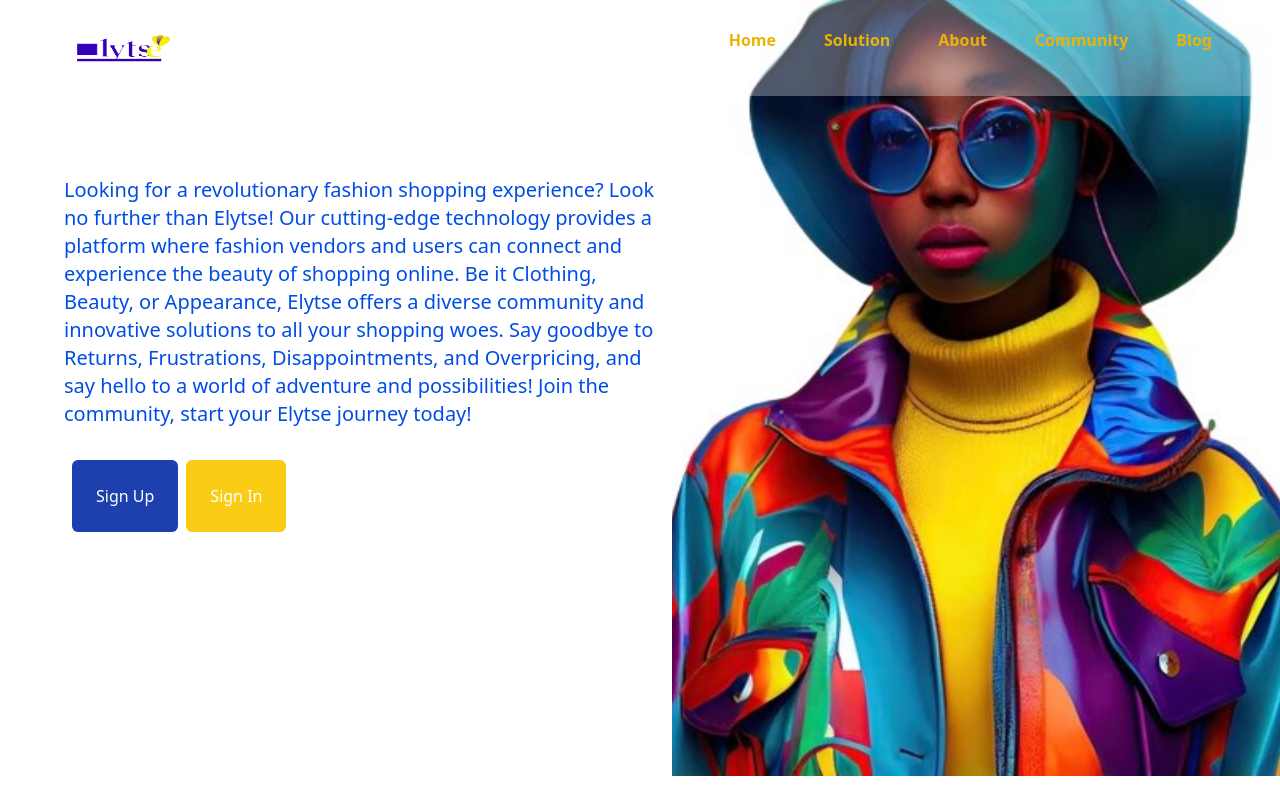
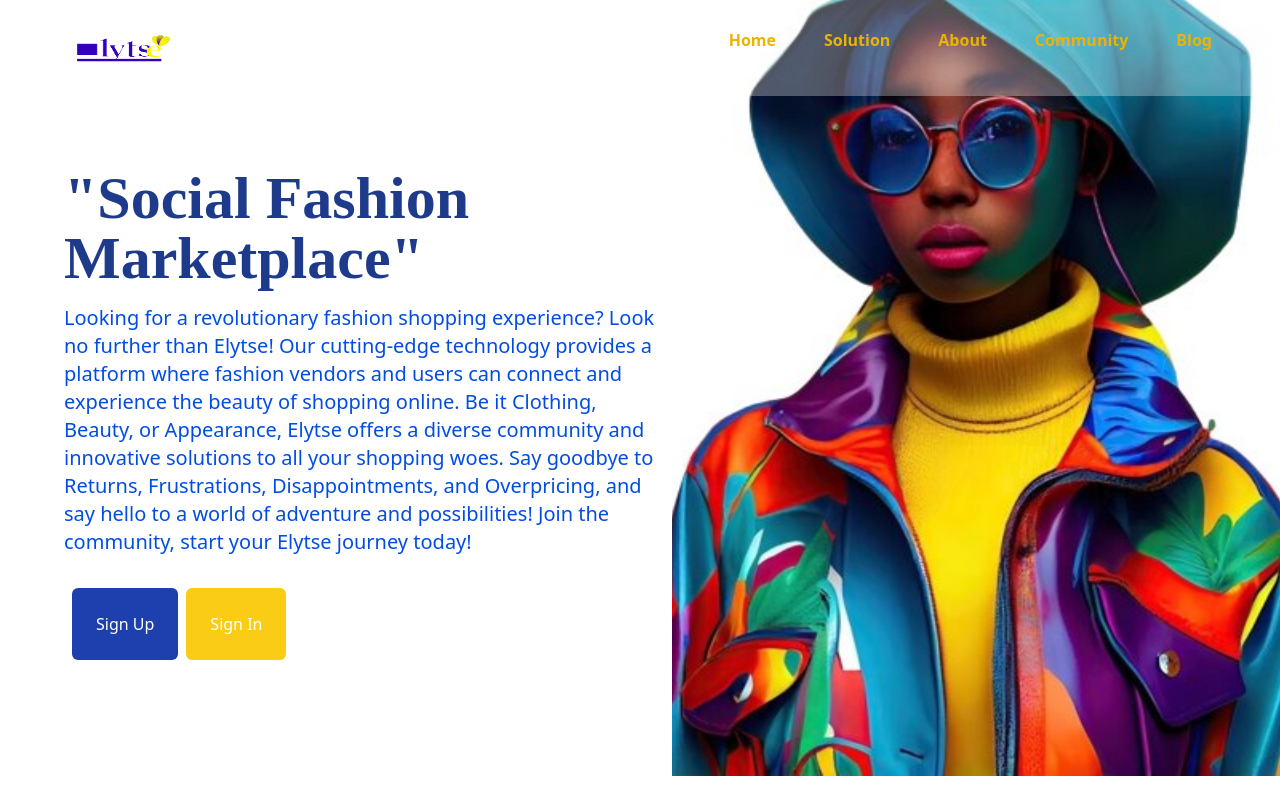
Before and after one commit to atere21/elytse-store, a React (Create React App) app: page / in a window 1280 px wide. Shown: the top 800 px of the page. Built offline with nearby package versions, Linux system fonts and the light colour scheme; a web font is replaced by a local one.

Commit message:
Update Hero.jsx

```diff
--- a/src/components/Hero.jsx
+++ b/src/components/Hero.jsx
@@ -23,6 +23,7 @@
            typeSpeed={150}
            backSpeed={30} loop/> */}
 
+           <h1 className="text-4xl font-abc md:text-6xl text-blue-900 font-bold mx-2">"Social Fashion Marketplace"</h1>
 					<p className='text-[#004DE6] md:text-xl p-2'>
 						Looking for a revolutionary fashion shopping experience? Look no
 						further than Elytse! Our cutting-edge technology provides a platform
```
